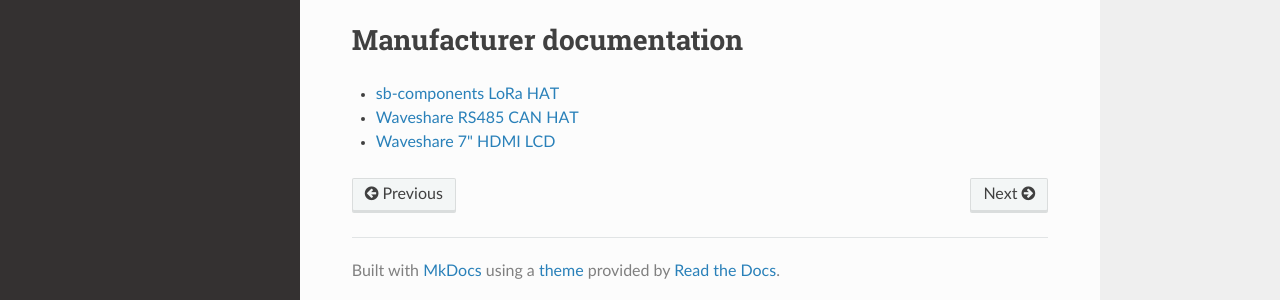
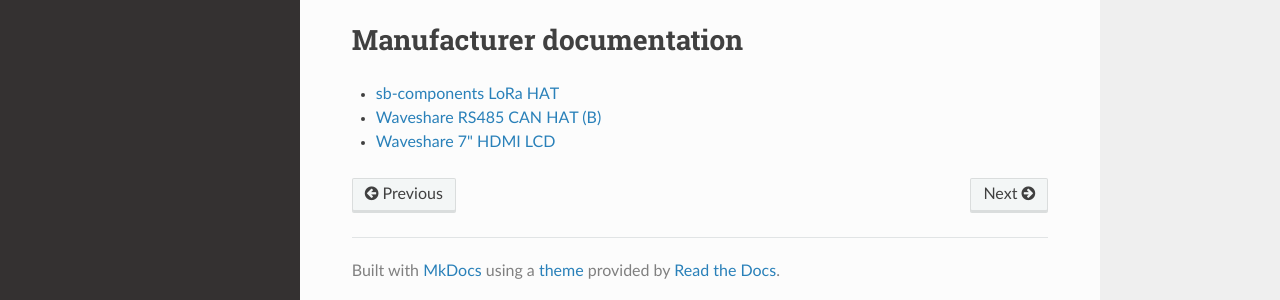
Before and after one commit to HydrogreenPollub/rp4-yocto, an MkDocs documentation site: the page built from docs/hardware.md, in a window 1280 px wide. Shown: the part 454-754 px from the top of the page. Built offline with MkDocs 1.6.1, drawn with Linux system fonts in a browser that asks for light colours; nearby versions of some CDN libraries.

```diff
--- a/docs/hardware.md
+++ b/docs/hardware.md
@@ -14,5 +14,5 @@ The other peripherals are plugged into the **pi** via **USB**. Those peripherals
 
 # Manufacturer documentation
 - [sb-components LoRa HAT](https://learn.sb-components.co.uk/LoRa-HAT-for-Raspberry-Pi)
-- [Waveshare RS485 CAN HAT](https://www.waveshare.com/wiki/RS485_CAN_HAT)
+- [Waveshare RS485 CAN HAT (B)](https://www.waveshare.com/wiki/RS485_CAN_HAT_(B))
 - [Waveshare 7" HDMI LCD](https://www.waveshare.com/wiki/7inch_HDMI_LCD_(C))
```
Also changed, not shown: README.md (+6 -0 lines), 7 other files.
